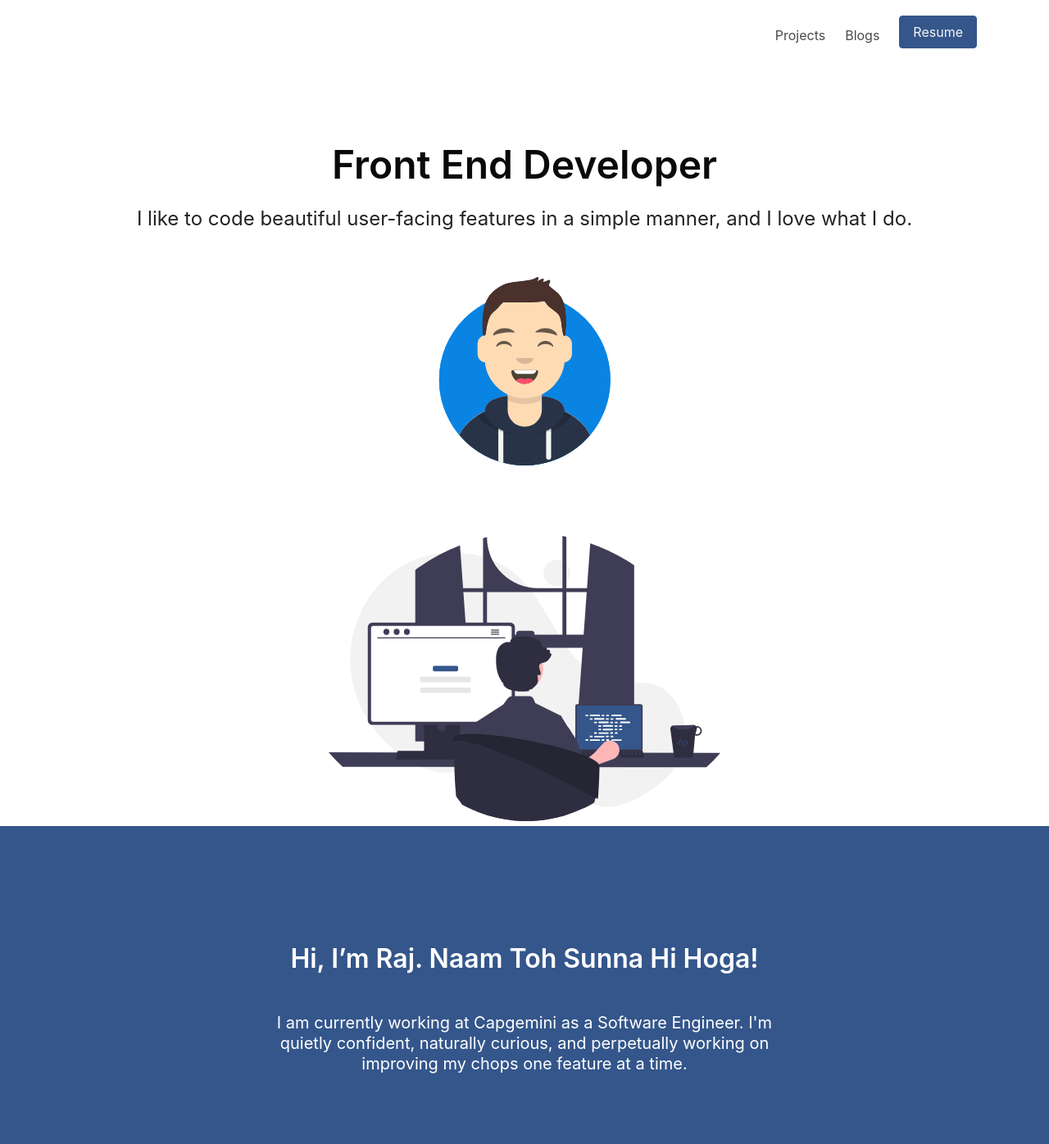
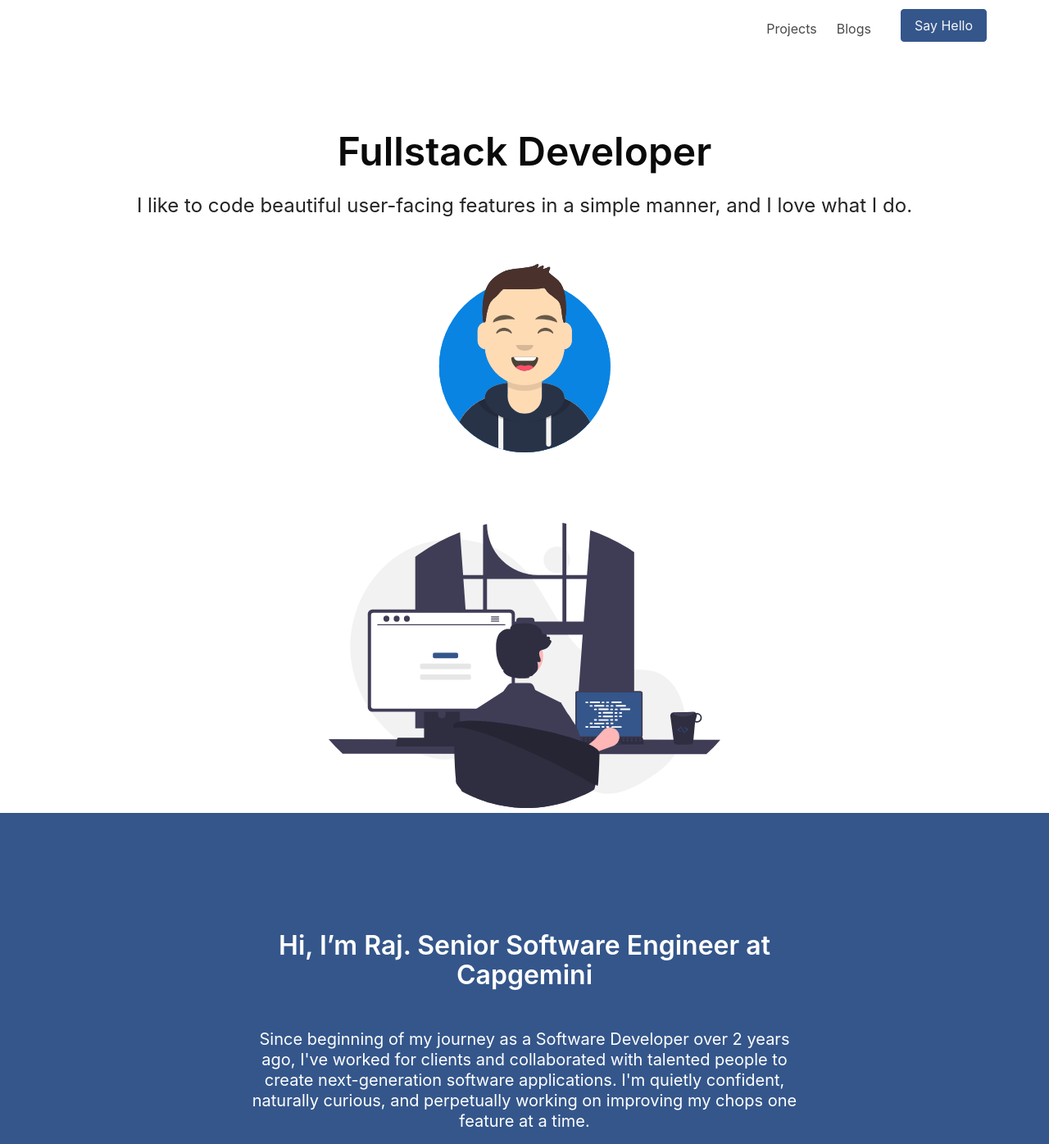
Before and after one commit to irajbhinde/Portfolio, a plain HTML site: page index.html in a window 1280 px wide. Shown: the part 16-1412 px from the top of the page at 82% size. Drawn offline with nearby package versions, Linux system fonts and the light colour scheme.

Commit message:
refactor : bio changes

```diff
--- a/index.html
+++ b/index.html
@@ -34,8 +34,13 @@
                 target="_blank"
                 class="navbar-item"
               >
+                <!-- <button class="button is-primary is-outlined resume">
+                  Resume
+                </button> -->
+              </a>
+              <a href="/index.html#socials">
                 <button class="button is-primary is-outlined resume">
-                  Resume
+                  Say Hello
                 </button>
               </a>
             </div>
@@ -50,7 +55,7 @@
             <h1
               class="title is-spaced is-size-1-desktop is-size-2-tablet is-size-3-mobile"
             >
-              Front End Developer
+              Fullstack Developer
             </h1>
             <h2 class="subtitle is-size-4-tablet">
               I like to code beautiful user-facing features in a simple manner,
@@ -77,14 +82,16 @@
             <h1
               class="title is-spaced is-size-3-desktop is-size-4-mobile has-text-white"
             >
-              Hi, I’m Raj. Naam Toh Sunna Hi Hoga!
+              Hi, I’m Raj. Senior Software Engineer at Capgemini
             </h1>
             <h2
               class="lookingForJobSubtitle subtitle is-size-5-desktop has-text-weight-normal has-text-white"
             >
-              I am currently working at Capgemini as a Software Engineer. I'm
-              quietly confident, naturally curious, and perpetually working on
-              improving my chops one feature at a time.
+              Since beginning of my journey as a Software Developer over 2 years
+              ago, I've worked for clients and collaborated with talented people
+              to create next-generation software applications. I'm quietly
+              confident, naturally curious, and perpetually working on improving
+              my chops one feature at a time.
             </h2>
             <!-- <h1
               class="lookingForJobHeadertitle is-spaced is-size-3-desktop is-size-4-mobile has-text-white"
@@ -452,9 +459,10 @@
     </section>
     <footer class="socials">
       <h1
+        id="socials"
         class="flex_r justify_center title is-spaced is-size-3-desktop is-size-4-mobile"
       >
-        Socials
+        Say Hello On My Socials
       </h1>
       <div class="content has-text-centered">
         <p class="socials flex_r justify_center">
```
